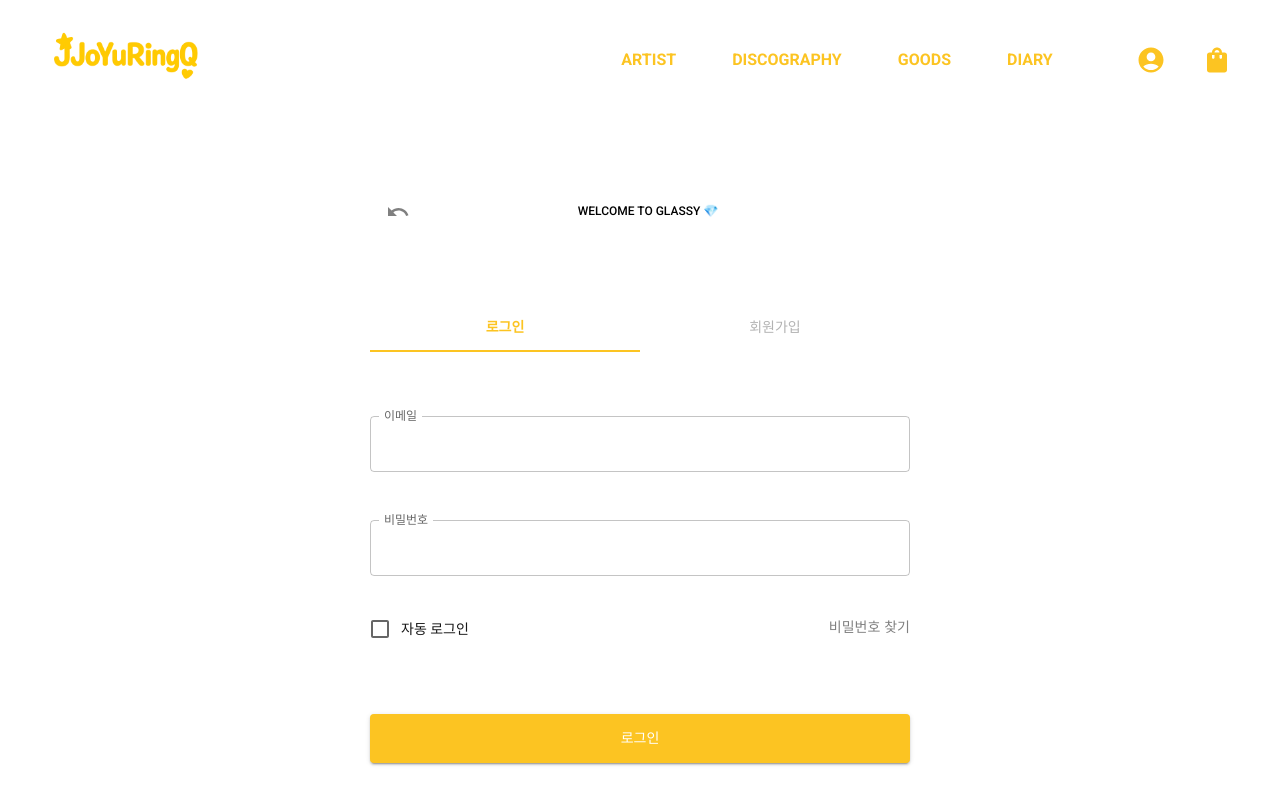
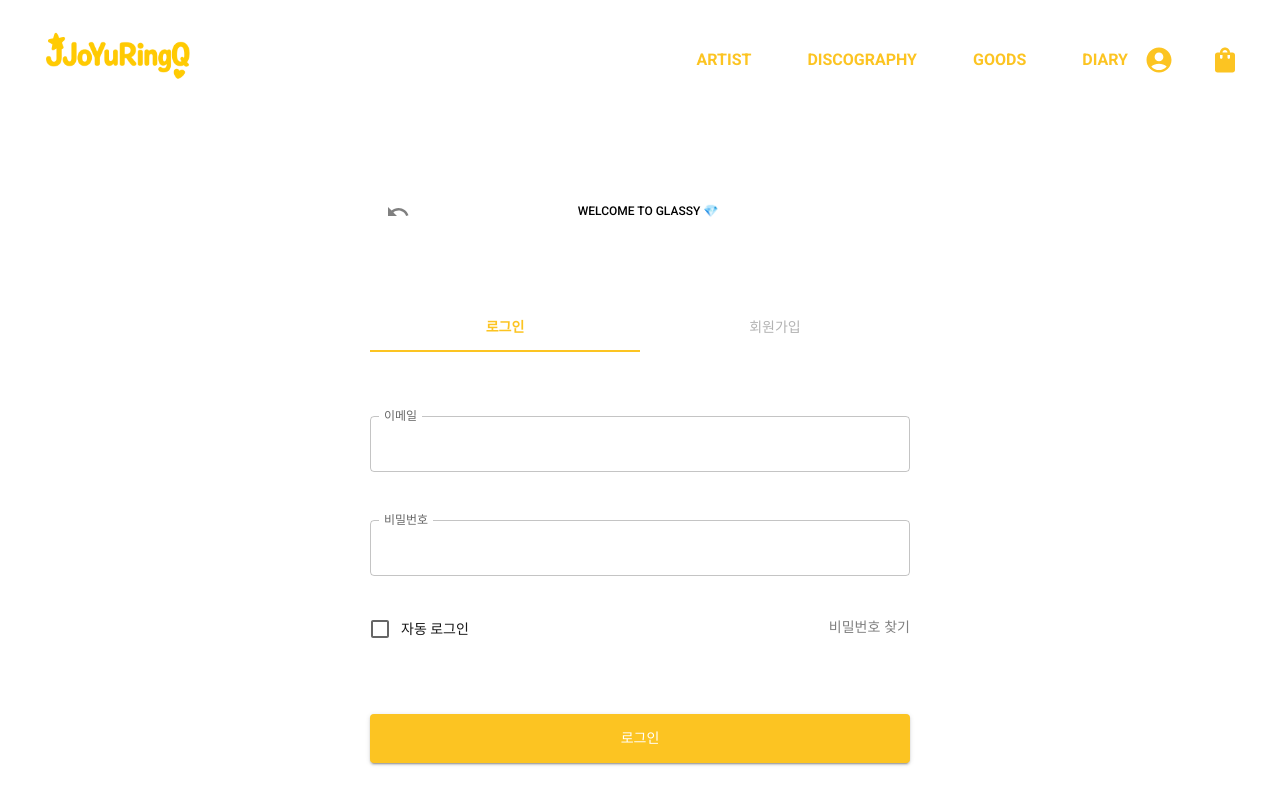
Before and after one commit to hyoni-ch/fan-site, a Next.js app: page /login in a window 1280 px wide. Shown: the top 800 px of the page. Built offline with nearby package versions, Linux system fonts and the light colour scheme; what @mui/material-nextjs would draw is missing.

Commit message:
design: 헤더 햄버거 메뉴바 수정
오른쪽으로 옮기기

```diff
--- a/src/components/headerNav.tsx
+++ b/src/components/headerNav.tsx
@@ -61,29 +61,9 @@ function HeaderNav() {
   return (
     <>
       <AppBar sx={appBarStyle(scrolling, isMainPage)}>
-        {/* <Toolbar> */}
-        <Toolbar sx={{ ...toolbarStyle, justifyContent: "center" }}>
-          <Box
-            sx={{
-              display: "flex",
-              width: "100%",
-              maxWidth: "1200px",
-              alignItems: "center",
-            }}
-          >
-            {/* Hamburger Menu for smaller screens */}
-            <Box sx={{ display: { xs: "block", md: "none" }, mr: 2 }}>
-              <IconButton
-                size="large"
-                edge="start"
-                color="inherit"
-                aria-label="menu"
-                onClick={() => setIsDrawerOpen(true)}
-              >
-                <MenuIcon sx={{ color: "#FCC422", fontSize: 36 }} />
-              </IconButton>
-            </Box>
-
+        <Toolbar sx={{ ...toolbarStyle, justifyContent: "space-between" }}>
+          {" "}
+          {/* justifyContent 변경 */}
           {/* Logo */}
           <Box sx={logoBoxStyle}>
             <Link href="/">
@@ -96,7 +76,9 @@ function HeaderNav() {
               />
             </Link>
           </Box>
-
+          <Box sx={{ display: "flex", alignItems: "center" }}>
+            {" "}
+            {/* 아이콘들을 묶는 Box */}
             {/* Menu Bar for larger screens */}
             <Box
               sx={{
@@ -127,7 +109,6 @@ function HeaderNav() {
                 </Typography>
               ))}
             </Box>
-
             {/* My Page & Cart Icons */}
             <Box sx={{ ...iconButtonStyle, ml: "auto" }}>
               {roles && roles.includes("ROLE_ADMIN") && (
@@ -154,11 +135,25 @@ function HeaderNav() {
                 <ShoppingBag sx={{ color: "#FCC422", fontSize: 30 }} />
               </IconButton>
             </Box>
+            {/* Hamburger Menu for smaller screens (moved to the right) */}
+            <Box sx={{ display: { xs: "block", md: "none" }, ml: 2 }}>
+              {" "}
+              {/* ml 추가 */}
+              <IconButton
+                size="large"
+                edge="end"
+                color="inherit"
+                aria-label="menu"
+                onClick={() => setIsDrawerOpen(true)}
+              >
+                <MenuIcon sx={{ color: "#FCC422", fontSize: 36 }} />
+              </IconButton>
+            </Box>
           </Box>
         </Toolbar>
       </AppBar>
 
-      {/* Full Screen Mobile Menu */}
+      {/* Full Screen Mobile Menu (slide from right) */}
       <AnimatePresence>
         {isDrawerOpen && (
           <motion.div
@@ -169,7 +164,7 @@ function HeaderNav() {
             style={{
               position: "fixed",
               top: 0,
-              left: 0,
+              right: 0,
               width: "100vw",
               height: "100vh",
               zIndex: 1300,
@@ -186,7 +181,7 @@ function HeaderNav() {
               sx={{
                 position: "absolute",
                 top: 20,
-                right: 20,
+                left: 20,
                 color: "#fff",
               }}
             >
```
Lines whose indentation alone changed are shown as unchanged.
